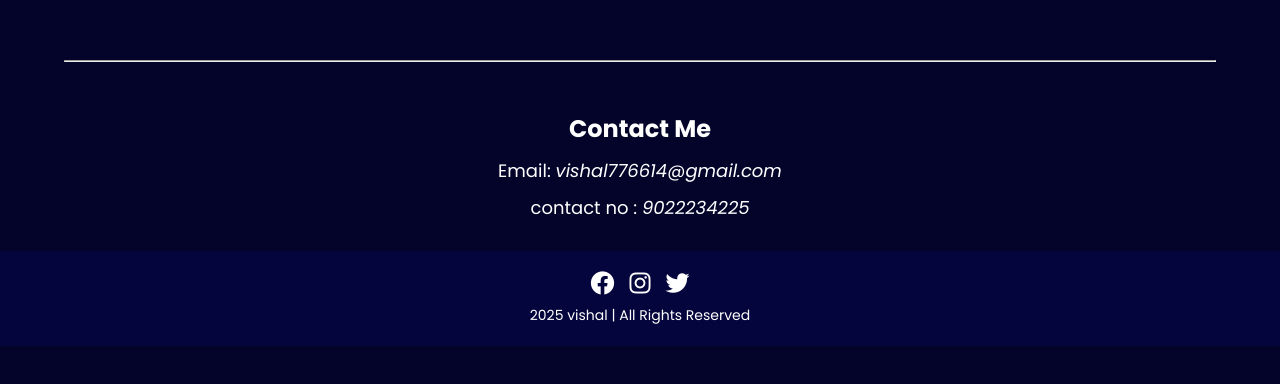
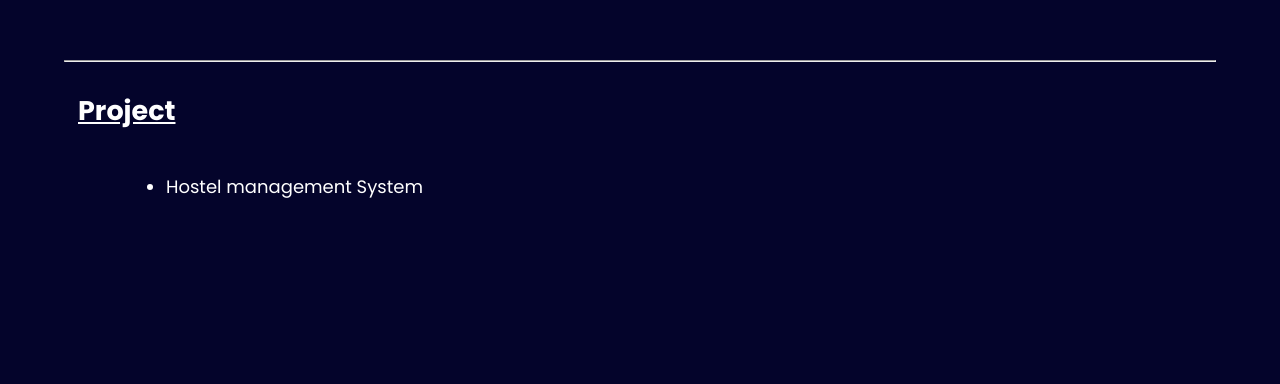
Before and after one commit to vishalauti17/Portfolio, a plain HTML site: page index.html in a window 1280 px wide. Shown: the part 2656-3040 px from the top of the page. Before the commit the page ends 3002 px from the top, so only its background shows below. Drawn offline with nearby package versions, Linux system fonts and the light colour scheme.

Commit message:
update index.html or style.css

```diff
--- a/index.html
+++ b/index.html
@@ -102,23 +102,20 @@ wght@0,100..900;1,100..900&family=Poppins:ital,wght@0,100;0,200;0,300;0,
         </div>
 
     </section>
+    <div class="hr1" id="project"><hr></div>
     <section class="section4">
-
+      <h1 class="heading">Project</h1>
+     <div>
+       <ul>
+        <li>Hostel management System</li>
+      </ul>
+     </div>
     </section>
 
     <div class="hr1" id="contact"><hr></div>
 
     <section class="section4">
-<!--
-                        <i class="fas fa-phone"></i> 9022234225 <br>
-                        <i class="fas fa-envelope"></i>   vishal776614@gmail.com
 
-                    </div>
-
-                    <div class="foot_right">
-                    <i class="fab fa-github"></i> <a href="https://github.com/" target="_blank">GitHub</a>
-                    <i class="fab fa-instagram"></i><a href="https://www.instagram.com/" target="_blank">Instagram</a>
-                    <i class="fab fa-linkedin"></i> <a href="https://www.linkedin.com/" target="_blank">LinkedIn</a> -->
                     <section class="contact-form">
 
                         <h2 class="contact-me">Contact <span>Me</span></h2>
--- a/style.css
+++ b/style.css
@@ -193,6 +193,9 @@ body {
     margin: 34px 0px 15px 0;
   }
 
+  .section4 div ul li{
+    margin: 42px 1px 680px 166px;
+  }
 .contact-form {
   text-align: center;
   padding: 20px;
```
